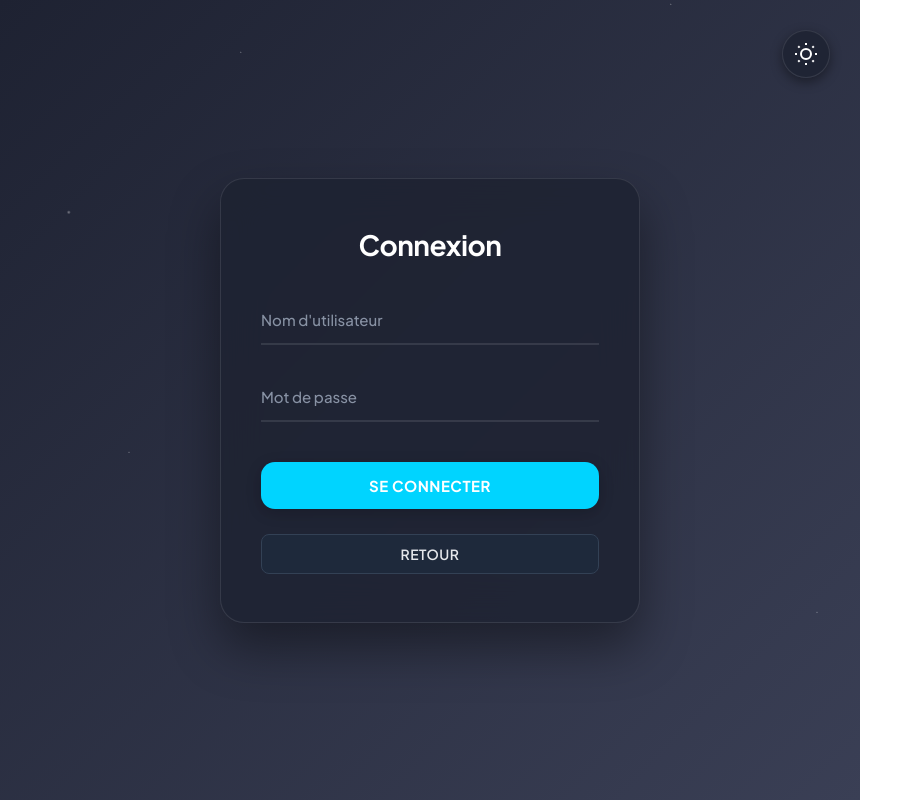
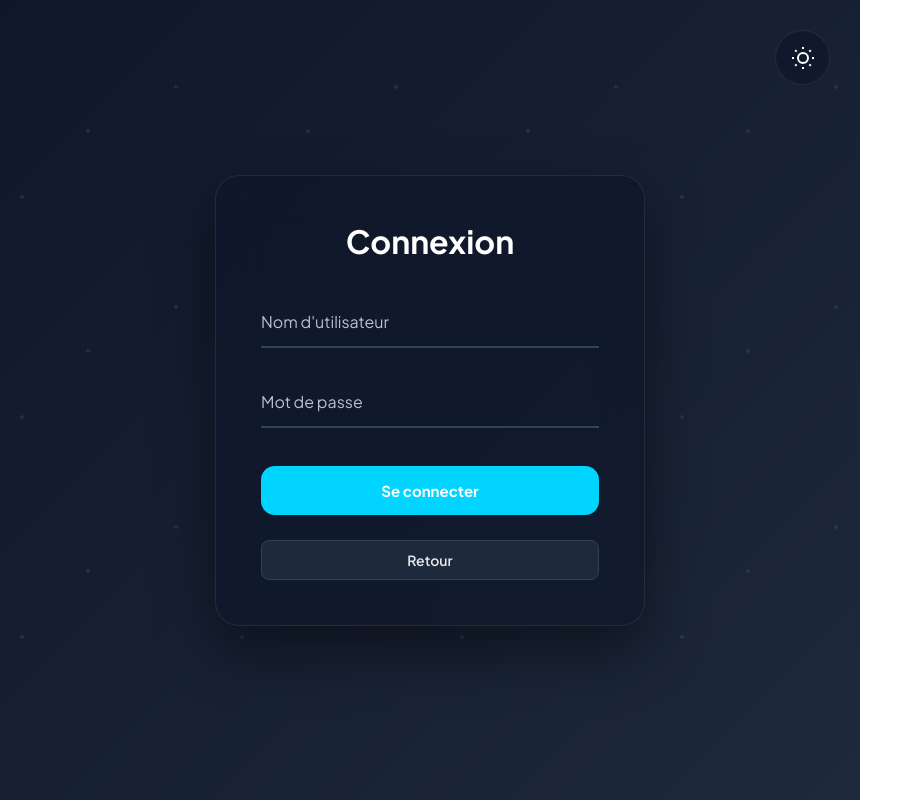
Before and after one commit to HamzaBellamlih/scan_face_scolaire, a React (Create React App) app in the folder frontend/: page /login in a window 1280 px wide. Shown: the whole page, without its empty margins (0-923 px from the left). Built offline with nearby package versions, Linux system fonts and the light colour scheme; a web font is replaced by a local one.

Commit message:
frontend

```diff
--- a/frontend/src/components/admin/css/login.css
+++ b/frontend/src/components/admin/css/login.css
@@ -1,329 +1,285 @@
-/* ==========================================================================
-   1. IMPORTS & VARIABLES CENTRALISÉES
-   ========================================================================== */
 @import url('https://fonts.googleapis.com/css2?family=Plus+Jakarta+Sans:wght@400;500;600;700;800&display=swap');
 
-:root {
-  /* Typographie & Transitions */
-  --font-main: 'Plus Jakarta Sans', -apple-system, BlinkMacSystemFont, sans-serif;
-  --transition-speed: 0.3s;
-  --radius-btn: 30px;
-  --radius-box: 24px;
-
-  /* Thème Dark (Par défaut) */
-  --bg-gradient: linear-gradient(135deg, #1e2232, #3a3f55);
-  --text-primary: #ffffff;
-  --text-secondary: rgba(255, 255, 255, 0.6);
-  --box-bg: rgba(30, 35, 50, 0.85);
-  --box-border: rgba(255, 255, 255, 0.1);
-  --shadow-color: rgba(0, 0, 0, 0.4);
-
-  /* Couleurs d'accentuation */
-  --accent-primary: #6366f1;
-  --accent-secondary: #4f46e5;
-  --particle-color: #ffffff;
-  --particle-opacity: 0.4;
+*{
+    margin:0;
+    padding:0;
+    box-sizing:border-box;
 }
 
-/* Thème Light */
-.login-container.light {
-  --bg-gradient: linear-gradient(135deg, #e1e1e1, #e0e7ff);
-  --text-primary: #1f2937;
-  --text-secondary: rgba(31, 41, 55, 0.6);
-  --box-bg: rgba(255, 255, 255, 0.9);
-  --box-border: rgba(99, 102, 241, 0.2);
-  --shadow-color: rgba(99, 102, 241, 0.15);
-
-  --particle-color: #000000;
-  --particle-opacity: 0.2;
+:root{
+    --transition:.3s;
+    --radius:24px;
+    --radius-btn:50px;
+    --font:'Plus Jakarta Sans',sans-serif;
 }
 
-/* ==========================================================================
-   2. RESET & STYLES DE BASE
-   ========================================================================== */
-*, *::before, *::after {
-  margin: 0;
-  padding: 0;
-  box-sizing: border-box;
+/* ==============================
+        DARK MODE
+================================= */
+
+.login-container.dark-mode{
+    --bg:linear-gradient(135deg,#0f172a,#1e293b);
+    --card:rgba(15,23,42,.75);
+    --border:rgba(255,255,255,.08);
+    --text:#fff;
+    --text2:#b8c0d4;
+    --input:#334155;
+    --shadow:rgba(0,0,0,.45);
+    --primary:#6366f1;
+    --secondary:#4f46e5;
 }
 
-body {
-  font-family: var(--font-main);
-  height: 100vh;
-  overflow: hidden;
+/* ==============================
+        LIGHT MODE
+================================= */
+
+.login-container.light-mode{
+    --bg:linear-gradient(135deg,#eef4ff,#dbeafe);
+    --card:rgba(255,255,255,.85);
+    --border:rgba(99,102,241,.12);
+    --text:#1f2937;
+    --text2:#6b7280;
+    --input:#cbd5e1;
+    --shadow:rgba(30,41,59,.12);
+    --primary:#6366f1;
+    --secondary:#4f46e5;
 }
 
-/* ==========================================================================
-   3. CONTENEUR PRINCIPAL & FOND ANIME
-   ========================================================================== */
-.login-container {
-  display: flex;
-  justify-content: center;
-  align-items: center;
-  min-height: 100vh;
-  width: 100%;
-  padding: 20px;
-  position: relative;
-  background: var(--bg-gradient);
-  z-index: 1;
-  transition: background var(--transition-speed) ease;
-  overflow-y: auto;
-  -webkit-overflow-scrolling: touch;
-  scrollbar-width: thin;
-  scrollbar-color: rgba(255, 255, 255, 0.12) rgba(255, 255, 255, 0.03);
+/* ==============================
+        CONTAINER
+================================= */
+
+.login-container{
+    min-height:100vh;
+    display:flex;
+    justify-content:center;
+    align-items:center;
+    padding:20px;
+    position:relative;
+    overflow:hidden;
+    background:var(--bg);
+    transition:.4s;
+    font-family:var(--font);
 }
 
-.login-container::-webkit-scrollbar {
-  width: 8px;
-}
-.login-container::-webkit-scrollbar-track {
-  background: rgba(255, 255, 255, 0.03);
-}
-.login-container::-webkit-scrollbar-thumb {
-  background: rgba(255, 255, 255, 0.12);
-  border-radius: 10px;
+/* Background animation */
+
+.login-container::before{
+    content:"";
+    position:absolute;
+    inset:0;
+    background-image:
+    radial-gradient(circle at 10% 20%,rgba(255,255,255,.08) 2px,transparent 2px),
+    radial-gradient(circle at 80% 70%,rgba(255,255,255,.08) 2px,transparent 2px),
+    radial-gradient(circle at 40% 90%,rgba(255,255,255,.08) 2px,transparent 2px);
+    background-size:220px 220px;
+    animation:moveBackground 18s linear infinite;
 }
 
-/* Effet de particules (Consistant avec le reste de l'application) */
-.login-container::before {
-  content: '';
-  position: absolute;
-  inset: 0;
-  background-image:
-    radial-gradient(2px 2px at 5% 10%, var(--particle-color), transparent),
-    radial-gradient(1px 1px at 12% 25%, var(--particle-color), transparent),
-    radial-gradient(2px 2px at 8% 45%, var(--particle-color), transparent),
-    radial-gradient(1px 1px at 15% 60%, var(--particle-color), transparent),
-    radial-gradient(2px 2px at 25% 15%, var(--particle-color), transparent),
-    radial-gradient(1px 1px at 28% 35%, var(--particle-color), transparent),
-    radial-gradient(2px 2px at 42% 8%, var(--particle-color), transparent),
-    radial-gradient(1px 1px at 48% 22%, var(--particle-color), transparent),
-    radial-gradient(2px 2px at 65% 48%, var(--particle-color), transparent),
-    radial-gradient(1px 1px at 78% 32%, var(--particle-color), transparent),
-    radial-gradient(2px 2px at 88% 20%, var(--particle-color), transparent),
-    radial-gradient(1px 1px at 95% 70%, var(--particle-color), transparent);
-  background-size: 100% 200%;
-  opacity: var(--particle-opacity);
-  animation: particleFloatUp 15s linear infinite;
-  z-index: 0;
-  pointer-events: none;
+@keyframes moveBackground{
+
+    from{
+        transform:translateY(0);
+    }
+
+    to{
+        transform:translateY(-220px);
+    }
 }
 
-@keyframes particleFloatUp {
-  0% { background-position: 0% 100%; }
-  100% { background-position: 0% 0%; }
+/* ==============================
+      LOGIN BOX
+================================= */
+
+.login-box{
+    position:relative;
+    z-index:2;
+    width:100%;
+    max-width:430px;
+    padding:45px;
+    border-radius:var(--radius);
+    background:var(--card);
+    border:1px solid var(--border);
+    backdrop-filter:blur(25px);
+    box-shadow:
+    0 25px 60px var(--shadow);
+    animation:fadeUp .8s;
 }
 
-/* ==========================================================================
-   4. INTERRUPTEUR DE THÈME (THEME TOGGLE)
-   ========================================================================== */
-.theme-toggle {
-  position: absolute;
-  top: 30px;
-  right: 30px;
-  background: var(--box-bg);
-  border: 1px solid var(--box-border);
-  border-radius: 50%;
-  width: 48px;
-  height: 48px;
-  display: flex;
-  align-items: center;
-  justify-content: center;
-  cursor: pointer;
-  color: var(--text-primary);
-  box-shadow: 0 4px 12px var(--shadow-color);
-  backdrop-filter: blur(20px);
-  transition: transform var(--transition-speed) ease, border-color var(--transition-speed) ease;
-  z-index: 10;
+@keyframes fadeUp{
+
+    from{
+        opacity:0;
+        transform:translateY(30px);
+    }
+
+    to{
+        opacity:1;
+        transform:translateY(0);
+    }
 }
 
-.theme-toggle:hover {
-  border-color: var(--accent-primary);
-  transform: rotate(180deg) scale(1.05);
+.login-box h2{
+    text-align:center;
+    color:var(--text);
+    margin-bottom:35px;
+    font-size:32px;
+    font-weight:700;
 }
 
-.theme-toggle svg {
-  transition: transform var(--transition-speed) ease;
+/* ==============================
+      INPUTS
+================================= */
+
+.input-group{
+    position:relative;
+    margin-bottom:28px;
 }
 
-/* ==========================================================================
-   5. FORMULAIRE DE CONNEXION (LOGIN BOX)
-   ========================================================================== */
-.login-box {
-  position: relative;
-  z-index: 1;
-  background: var(--box-bg);
-  padding: 48px 40px;
-  border-radius: var(--radius-box);
-  box-shadow: 0 25px 50px var(--shadow-color);
-  width: 100%;
-  max-width: 420px;
-  backdrop-filter: blur(20px);
-  border: 1px solid var(--box-border);
-  animation: fadeInUp 0.6s ease-out;
+.input-group input{
+    width:100%;
+    padding:16px 0;
+    border:none;
+    outline:none;
+    background:transparent;
+    color:var(--text);
+    font-size:16px;
+    border-bottom:2px solid var(--input);
+    transition:.3s;
 }
 
-.login-box h2 {
-  text-align: center;
-  color: var(--text-primary);
-  margin-bottom: 36px;
-  font-size: 28px;
-  font-weight: 700;
-  letter-spacing: -0.5px;
+.input-group input:focus{
+    border-bottom-color:var(--primary);
 }
 
-/* Input avec labels flottants */
-.input-group {
-  position: relative;
-  margin-bottom: 30px;
+.input-group label{
+    position:absolute;
+    left:0;
+    top:15px;
+    color:var(--text2);
+    pointer-events:none;
+    transition:.3s;
 }
 
-.input-group input {
-  width: 100%;
-  padding: 12px 0;
-  background: transparent;
-  border: none;
-  outline: none;
-  color: var(--text-primary);
-  font-family: var(--font-main);
-  font-size: 16px;
-  border-bottom: 2px solid var(--box-border);
-  transition: border-color var(--transition-speed) ease;
+.input-group input:focus+label,
+.input-group input:not(:placeholder-shown)+label{
+    top:-10px;
+    font-size:12px;
+    color:var(--primary);
+    font-weight:600;
 }
 
-.input-group input:focus,
-.input-group input:not(:placeholder-shown) {
-  border-bottom-color: var(--accent-primary);
+/* ==============================
+      BUTTON
+================================= */
+
+.submit-btn{
+    width:100%;
+    border:none;
+    padding:15px;
+    cursor:pointer;
+    border-radius:var(--radius-btn);
+    color:white;
+    font-weight:700;
+    font-size:15px;
+    background:linear-gradient(135deg,var(--primary),var(--secondary));
+    transition:.3s;
+    margin-top:10px;
 }
 
-.input-group label {
-  position: absolute;
-  left: 0;
-  top: 12px;
-  color: var(--text-secondary);
-  font-size: 15px;
-  font-weight: 500;
-  pointer-events: none;
-  transition: all var(--transition-speed) ease;
+.submit-btn:hover{
+    transform:translateY(-3px);
+    box-shadow:0 15px 30px rgba(99,102,241,.35);
 }
 
-.input-group input:focus + label,
-.input-group input:not(:placeholder-shown) + label {
-  top: -10px;
-  font-size: 12px;
-  color: var(--accent-primary);
-  font-weight: 600;
+/* ==============================
+      MESSAGE
+================================= */
+
+.message{
+    margin-top:18px;
+    padding:14px;
+    border-radius:12px;
+    text-align:center;
+    font-size:14px;
+    font-weight:600;
 }
 
-/* ==========================================================================
-   6. BOUTONS & MESSAGES
-   ========================================================================== */
-.submit-btn {
-  width: 100%;
-  padding: 14px;
-  background: linear-gradient(135deg, var(--accent-primary), var(--accent-secondary));
-  border: none;
-  border-radius: var(--radius-btn);
-  color: #ffffff;
-  font-family: var(--font-main);
-  font-size: 15px;
-  font-weight: 700;
-  cursor: pointer;
-  letter-spacing: 0.5px;
-  text-transform: uppercase;
-  margin-top: 10px;
-  box-shadow: 0 4px 15px rgba(0, 0, 0, 0.2);
-  transition: transform 0.25s ease, box-shadow 0.25s ease;
+.message.error{
+    background:#ef444420;
+    color:#ef4444;
+    border:1px solid #ef444460;
 }
 
-.submit-btn:hover {
-  transform: translateY(-2px);
-  box-shadow: 0 8px 20px var(--shadow-color);
+/* ==============================
+      BACK BUTTON
+================================= */
+
+.back-button{
+    width:100%;
+    margin-top:15px;
+    padding:14px;
+    cursor:pointer;
+    border-radius:var(--radius-btn);
+    border:1px solid var(--border);
+    background:transparent;
+    color:var(--text);
+    font-weight:600;
+    transition:.3s;
 }
 
-.submit-btn:active {
-  transform: translateY(0);
+.back-button:hover{
+    background:linear-gradient(135deg,var(--primary),var(--secondary));
+    color:white;
+    border-color:transparent;
 }
 
-.back-button {
-  width: 100%;
-  padding: 12px;
-  background: transparent;
-  border: 1px solid var(--box-border);
-  border-radius: var(--radius-btn);
-  color: var(--text-primary);
-  font-family: var(--font-main);
-  font-size: 14px;
-  font-weight: 600;
-  cursor: pointer;
-  margin-top: 12px;
-  letter-spacing: 0.5px;
-  text-transform: uppercase;
-  transition: all var(--transition-speed) ease;
+/* ==============================
+      THEME BUTTON
+================================= */
+
+.theme-toggle{
+    position:absolute;
+    top:30px;
+    right:30px;
+    width:55px;
+    height:55px;
+    border-radius:50%;
+    border:1px solid var(--border);
+    background:var(--card);
+    color:var(--text);
+    display:flex;
+    justify-content:center;
+    align-items:center;
+    cursor:pointer;
+    backdrop-filter:blur(20px);
+    z-index:5;
+    transition:.35s;
 }
 
-.back-button:hover {
-  border-color: var(--accent-primary);
-  color: var(--accent-primary);
-  background: rgba(99, 102, 241, 0.08);
-  transform: translateY(-2px);
+.theme-toggle:hover{
+    transform:rotate(180deg) scale(1.08);
+    border-color:var(--primary);
 }
 
-.back-button:active {
-  transform: translateY(0);
-}
+/* ==============================
+      RESPONSIVE
+================================= */
 
-.message {
-  text-align: center;
-  margin-top: 20px;
-  padding: 12px;
-  border-radius: 12px;
-  font-size: 14px;
-  color: var(--text-primary);
-  background: var(--box-bg);
-  border: 1px solid var(--box-border);
-  animation: slideIn 0.3s ease;
-}
+@media(max-width:600px){
 
-/* ==========================================================================
-   7. ANIMATIONS & RESPONSIVE
-   ========================================================================== */
-@keyframes fadeInUp {
-  from {
-    opacity: 0;
-    transform: translateY(20px);
+  .login-box{
+    padding:35px 25px;
   }
-  to {
-    opacity: 1;
-    transform: translateY(0);
+
+  .login-box h2{
+    font-size:28px;
+  }
+
+  .theme-toggle{
+    width:48px;
+    height:48px;
+    top:20px;
+    right:20px;
   }
 }
-
-@keyframes slideIn {
-  from {
-    opacity: 0;
-    transform: translateY(-10px);
-  }
-  to {
-    opacity: 1;
-    transform: translateY(0);
-  }
-}
-
-@media (max-width: 480px) {
-  .login-box {
-    padding: 36px 24px;
-  }
-
-  .login-box h2 {
-    font-size: 24px;
-    margin-bottom: 28px;
-  }
-
-  .theme-toggle {
-    top: 20px;
-    right: 20px;
-    width: 42px;
-    height: 42px;
-  }
-}
```
